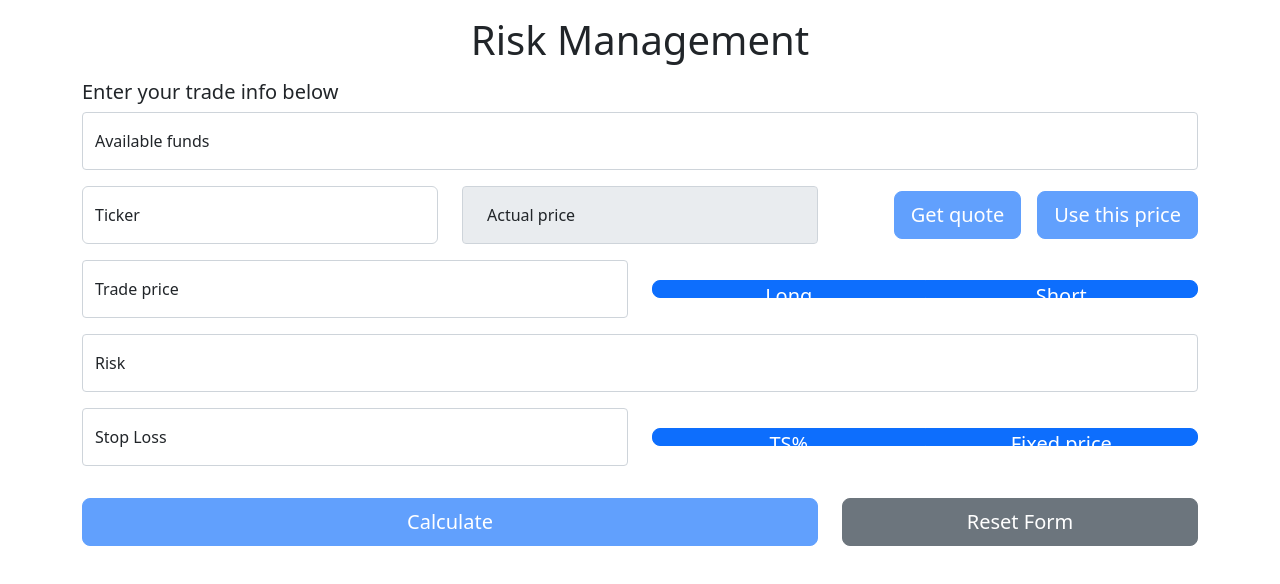
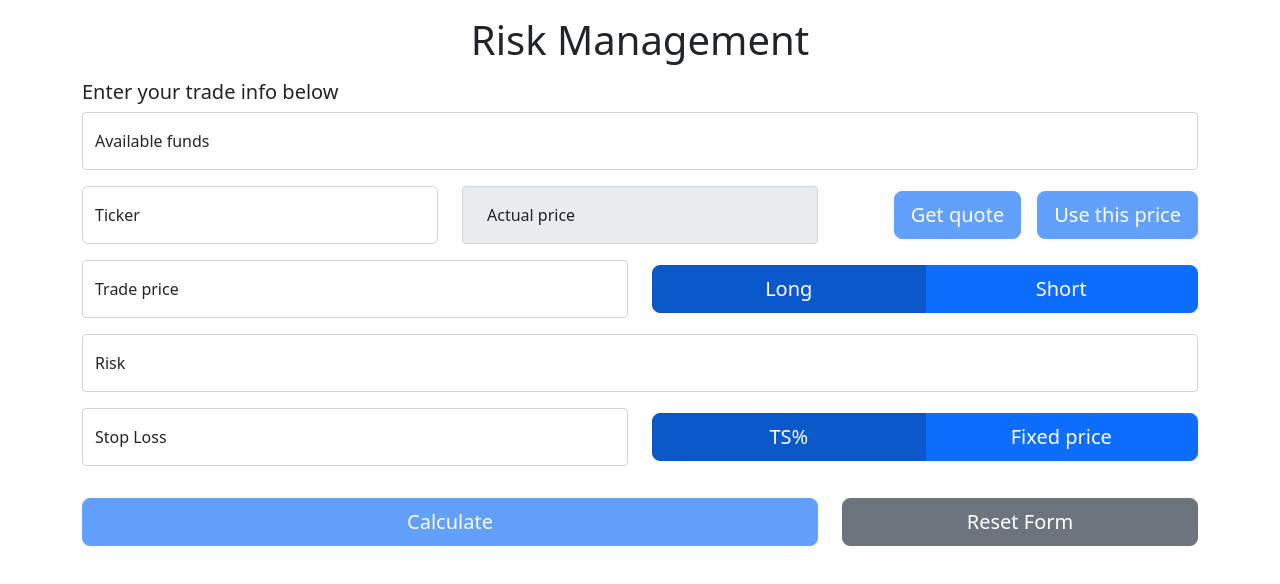
Before and after one commit to pmfeo/risk-management, a React (Create React App) app: page / in a window 1280 px wide. Shown: the top 584 px of the page. Built offline with nearby package versions, Linux system fonts and the light colour scheme.

Commit message:
Form styles.

```diff
--- a/src/App.scss
+++ b/src/App.scss
@@ -34,18 +34,24 @@ input[type="number"] {
 }
 
 // hide radio as we are styling a button group on top
-.form-check {
-  cursor: pointer;
+.form-check-input[type="radio"] {
+  // visibility: hidden;
   position: absolute;
   top: 0;
   left: 0;
+  right: 0;
+  bottom: 0;
   width: 100%;
   height: 100%;
   margin: 0;
   padding: 0;
+  border: none;
+  border-radius: 0;
+  background-color: transparent;
 }
-.form-check-input[type="radio"] {
-  visibility: hidden;
+
+.form-check-input:checked[type="radio"] {
+  background-image: unset;
 }
 
 .form-check.form-check-inline {
--- a/src/components/CalculateRiskForm/CalculateRiskForm.tsx
+++ b/src/components/CalculateRiskForm/CalculateRiskForm.tsx
@@ -275,12 +275,9 @@ function CalculateRiskForm(): JSX.Element {
               />
             </FloatingLabel>
 
-
-
             <Row>
               <Col md={4} className="mb-3">
-                <FloatingLabel
-                  controlId="ticker" label="Ticker">
+                <FloatingLabel controlId="ticker" label="Ticker">
                   <Form.Control
                     ref={tickerRef}
                     aria-describedby="ticker"
@@ -298,7 +295,6 @@ function CalculateRiskForm(): JSX.Element {
               </Col>
 
               <Col md={4} className="mb-3">
-
                 <FloatingLabel
                   as={Col}
                   controlId="get-actual-price"
@@ -372,7 +368,13 @@ function CalculateRiskForm(): JSX.Element {
               </FloatingLabel>
 
               <ButtonGroup size="lg" className="mb-3 col-md-6">
-                <Button>
+                <Button
+                  className={
+                    tradeDirection1Ref?.current?.checked === true
+                      ? "active"
+                      : ""
+                  }
+                >
                   <Form.Check
                     ref={tradeDirection1Ref}
                     inline
@@ -386,7 +388,13 @@ function CalculateRiskForm(): JSX.Element {
                     value="1"
                   />
                 </Button>
-                <Button>
+                <Button
+                  className={
+                    tradeDirection2Ref?.current?.checked === true
+                      ? "active"
+                      : ""
+                  }
+                >
                   <Form.Check
                     ref={tradeDirection2Ref}
                     inline
@@ -401,7 +409,7 @@ function CalculateRiskForm(): JSX.Element {
                   />
                 </Button>
                 {Boolean(errors.tradeDirection) &&
-                  touched.tradeDirection === true ? (
+                touched.tradeDirection === true ? (
                   <Form.Control.Feedback type="invalid">
                     {errors.tradeDirection}
                   </Form.Control.Feedback>
@@ -428,7 +436,13 @@ function CalculateRiskForm(): JSX.Element {
                 />
               </FloatingLabel>
               <ButtonGroup size="lg" className="mb-3 col-md-6">
-                <Button>
+                <Button
+                  className={
+                    stopLossDirection1Ref?.current?.checked === true
+                      ? "active"
+                      : ""
+                  }
+                >
                   <Form.Check
                     ref={stopLossDirection1Ref}
                     inline
@@ -442,7 +456,13 @@ function CalculateRiskForm(): JSX.Element {
                     value="1"
                   />
                 </Button>
-                <Button>
+                <Button
+                  className={
+                    stopLossDirection2Ref?.current?.checked === true
+                      ? "active"
+                      : ""
+                  }
+                >
                   <Form.Check
                     ref={stopLossDirection2Ref}
                     inline
@@ -456,12 +476,8 @@ function CalculateRiskForm(): JSX.Element {
                     value="2"
                   />
                 </Button>
-
               </ButtonGroup>
-
             </Row>
-
-
 
             <Row className="mt-3">
               <Col className="col-md-8">
@@ -475,7 +491,6 @@ function CalculateRiskForm(): JSX.Element {
                     Calculate
                   </Button>
                 </div>
-
               </Col>
               <Col>
                 <div className="d-grid gap-2">
@@ -494,35 +509,6 @@ function CalculateRiskForm(): JSX.Element {
                 </div>
               </Col>
             </Row>
-
-
-            {/* <div className="d-grid gap-2">
-              <Button
-                variant="primary"
-                size="lg"
-                type="submit"
-                disabled={!(isValid && dirty)}
-              >
-                Calculate
-              </Button>
-            </div> */}
-
-
-
-            {/* <div className="d-grid gap-2 mt-3">
-              <Button
-                variant="secondary"
-                size="lg"
-                type="button"
-                disabled={!touched}
-                onClick={() => {
-                  resetForm();
-                  handleReset();
-                }}
-              >
-                Reset Form
-              </Button>
-            </div> */}
           </Form>
         </>
       )}
```
